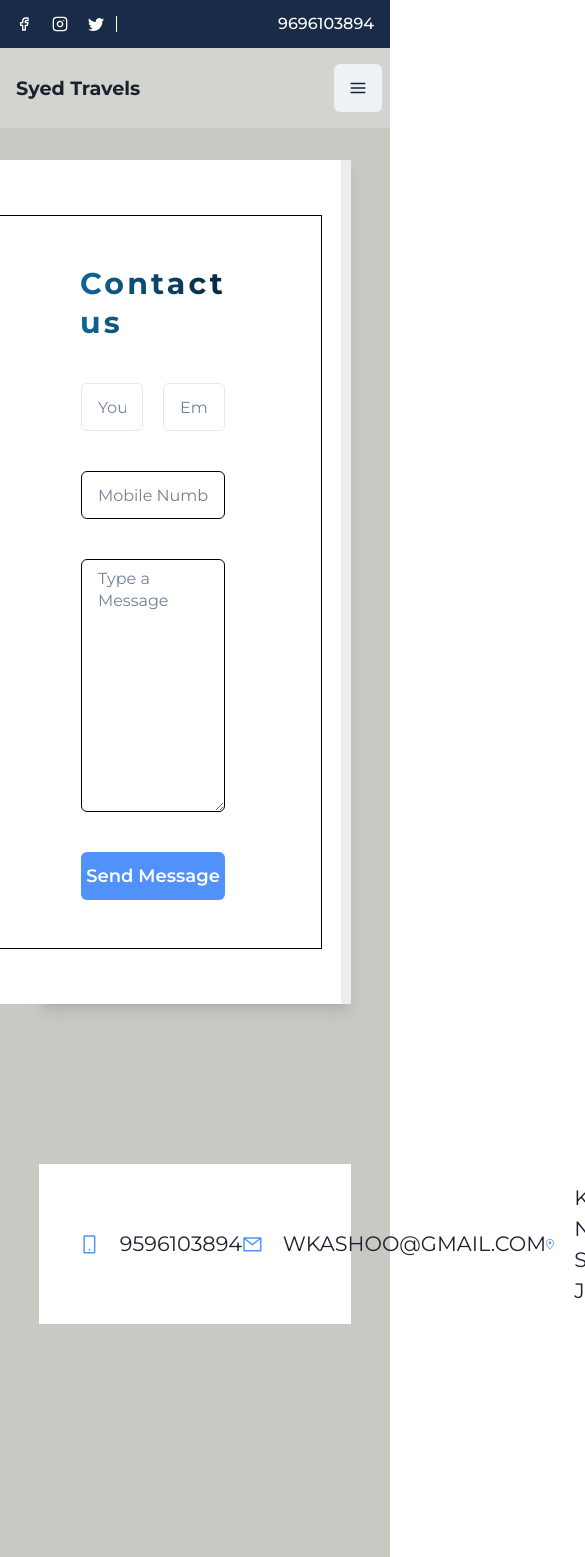
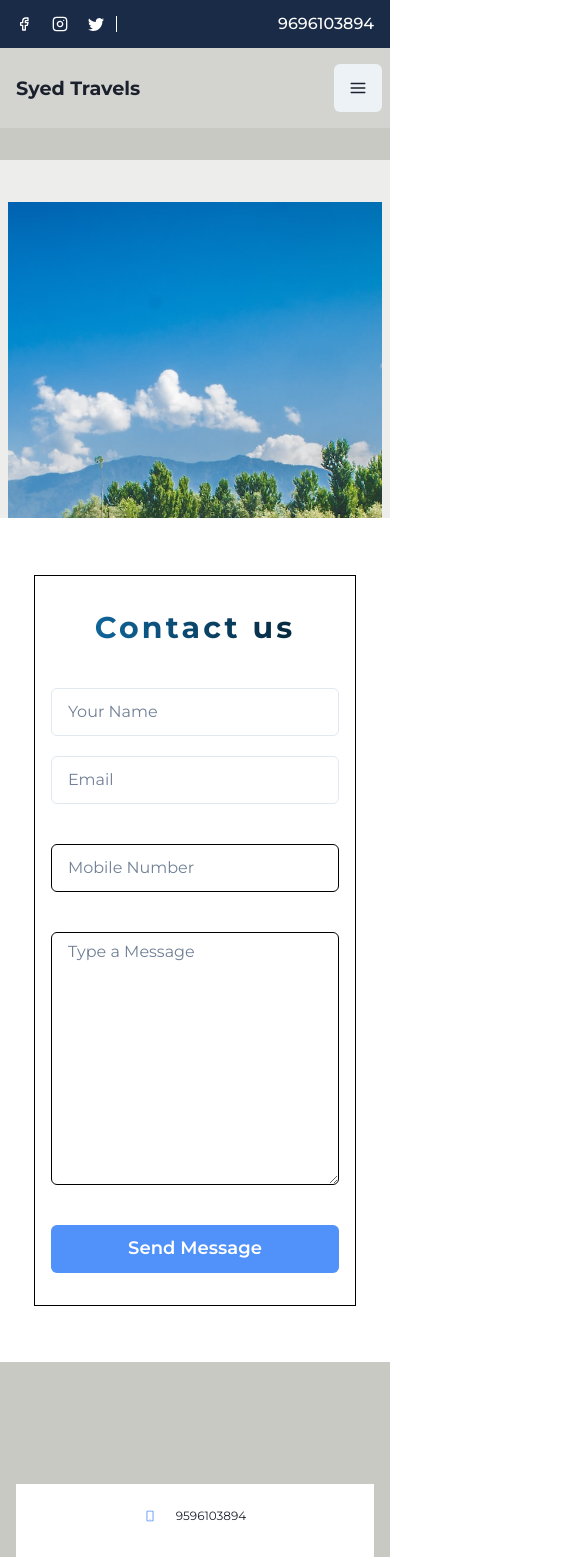
Before and after one commit to wajidkashoo14/TourandTravel, a Next.js app: page /contact in a window 390 px wide. Shown: the top 1557 px of the page, 585 px wide, since content can reach past the window. Built offline with nearby package versions, Linux system fonts and the light colour scheme; grey boxes are pictures that could not be loaded.

Commit message:
added responsive styles

```diff
--- a/pages/contact.js
+++ b/pages/contact.js
@@ -20,40 +20,48 @@ function contact() {
       bg={"#C8C9C3"}
       maxW={"100vw"}
       py={"10rem"}
-      display={"grid"}
-      placeItems={"center"}
       paddingBottom={"6rem"}
       fontFamily={"Montserrat"}
+      display={"flex"}
+      flexDir={"column"}
+      alignItems={"center"}
+      justifyContent={"center"}
+      minH={"100vh"}
     >
       <Flex
         bg={"#EDEDEB"}
-        w={"80vw"}
-        height={"100vh"}
+        w={["100vw", "100vw", "80vw"]}
+        minHeight={"100vh"}
         justifyContent={"center"}
         alignItems={"center"}
-        p={"10"}
+        p={["2", "2", "10"]}
         boxShadow={"lg"}
       >
-        <Box>
+        <Box w={["100%", "100%", "40vw"]} mx={["auto", "auto"]}>
           <Image
             src="login.jpg"
-            minWidth={"40vw"}
+            w={["100%", "100%", "40vw"]}
             height={"90vh"}
             objectFit={"cover"}
             position={"relative"}
             zIndex={"1"}
+            alt=""
           />
         </Box>
         <Box
-          w={"600rem"}
+          w={["100%", "100%", "60rem"]}
           bg={"#fff"}
-          height={"100vh"}
-          ml={"-15rem"}
+          minHeight={"100vh"}
+          mx={["auto", "auto"]}
+          ml={["0", "0", "-15rem"]}
           zIndex={"1000"}
           display={"flex"}
           justifyContent={"center"}
           alignItems={"center"}
           gap={"10"}
+          position={["absolute", "absolute", ""]}
+          top={"15%"}
+          p={["1rem 1rem", "1rem 1rem", "3rem 6rem"]}
         >
           <Box
             display={"flex"}
@@ -62,12 +70,16 @@ function contact() {
             flexWrap={"nowrap"}
             gap={"10"}
             flexDir={"column"}
-            width={"90%"}
+            width={["90%", "90%", "90%"]}
             border={"1px solid black"}
-            p={"3rem 6rem"}
+            p={["2rem 1rem", "2rem 1rem", "3rem 6rem"]}
           >
             <Heading className={styles.heading}>Contact us</Heading>
-            <Flex gap={"5"}>
+            <Flex
+              gap={"5"}
+              flexDir={["column", "column", "flex"]}
+              width={["100%", "100%"]}
+            >
               <Input
                 placeholder="Your Name"
                 type="text"
@@ -87,6 +99,7 @@ function contact() {
               type="number"
               size={"lg"}
               fontSize={"1rem"}
+              width={["100%", "100%", ""]}
             />
 
             <Textarea
@@ -109,19 +122,21 @@ function contact() {
         </Box>
       </Flex>
       <Flex
-        h={"10rem "}
-        width={"80vw"}
+        minH={"10rem "}
+        width={["100%", "100%", "80vw"]}
         bg={"#FFFFFF"}
         justifyContent={"space-around"}
         alignItems={"center"}
-        mt={"10rem"}
-        p={"10"}
+        mt={["30rem", "30rem", "10rem"]}
+        p={["2", "2", "10"]}
+        flexDir={["column", "column", "flex"]}
+        mx={["auto", "auto"]}
       >
         <Flex
           display={"flex"}
           gap={"5"}
           alignItems={"center"}
-          fontSize={"1.3rem"}
+          fontSize={["12px", "12px", "1.3rem"]}
           textTransform={"uppercase"}
         >
           <AiOutlineMobile color={"#5191FA"} />
@@ -131,7 +146,7 @@ function contact() {
           display={"flex"}
           gap={"5"}
           alignItems={"center"}
-          fontSize={"1.3rem"}
+          fontSize={["12px", "12px", "1.3rem"]}
           textTransform={"uppercase"}
         >
           <AiOutlineMail color={"#5191FA"} />
@@ -141,7 +156,7 @@ function contact() {
           display={"flex"}
           gap={"5"}
           alignItems={"center"}
-          fontSize={"1.3rem"}
+          fontSize={["12px", "12px", "1.3rem"]}
           textTransform={"uppercase"}
         >
           <GoLocation color={"#5191FA"} />
@@ -149,12 +164,13 @@ function contact() {
         </Flex>
       </Flex>
       <Box
-        mt={"10rem"}
+        mt={["5rem", "5rem", "10rem"]}
         zIndex={"100"}
         width={"100%"}
         display={"flex"}
-        justifyContent={"center"}
-        alignItems={"center"}
+        justifyContent={["center", "center"]}
+        alignItems={("center", "center")}
+        mx={["auto", "auto"]}
       >
         <iframe
           src="https://www.google.com/maps/embed?pb=!1m18!1m12!1m3!1d13217.550807480318!2d74.78689678412671!3d34.08520713954979!2m3!1f0!2f0!3f0!3m2!1i1024!2i768!4f13.1!3m3!1m2!1s0x38e18ff699d0988d%3A0x872b77bb52a66cfd!2sKaran%20Nagar%2C%20Srinagar!5e0!3m2!1sen!2sin!4v1666418211597!5m2!1sen!2sin"
--- a/styles/contact.module.css
+++ b/styles/contact.module.css
@@ -31,3 +31,10 @@
   width: 80vw;
   height: 30rem;
 }
+
+@media only screen and (max-width: 500px) {
+  .map {
+    width: 100vw;
+    height: 30rem;
+  }
+}
```
